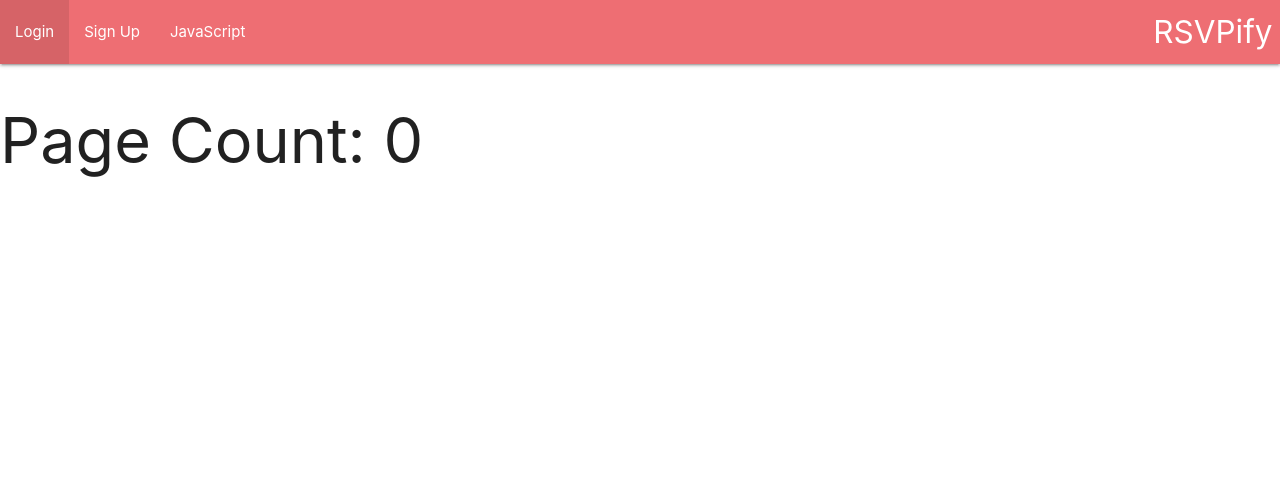
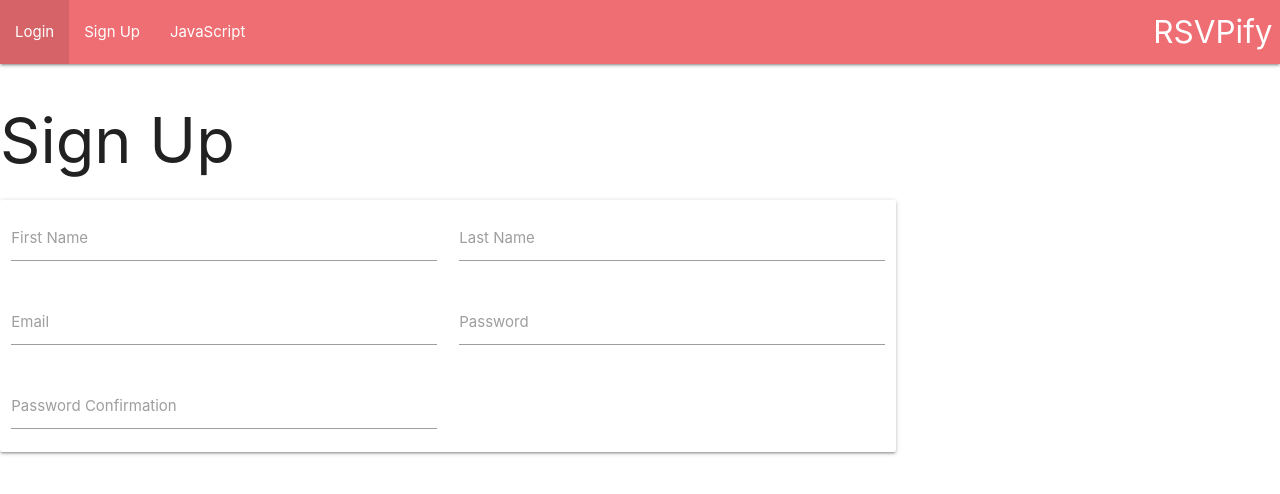
Before and after one commit to demijeffrey/rsvpify, a React (Create React App) app in the folder client/: page /signup in a window 1280 px wide. Shown: the top 494 px of the page. Built offline with nearby package versions, Linux system fonts and the light colour scheme; no server answers.

Commit message:
Build signup and login forms, add state

```diff
--- a/client/src/Components/App.js
+++ b/client/src/Components/App.js
@@ -3,6 +3,7 @@ import { useState, useEffect } from "react";
 import { BrowserRouter, Switch, Route } from "react-router-dom";
 import Login from "./Login";
 import NavBar from "./NavBar";
+import SignUp from "./SignUp";
 
 function App() {
   const [count, setCount] = useState(0);
@@ -18,8 +19,9 @@ function App() {
       <div className="App">
         <NavBar />
         <Switch>
-          <Route path="/testing">
-            <h1>Test Route</h1>
+          <Route path="/signup">
+            <h1>Sign Up</h1>
+            <SignUp />
           </Route>
           <Route path="/login">
             <h1>Login</h1>
--- a/client/src/Components/Login.js
+++ b/client/src/Components/Login.js
@@ -1,17 +1,24 @@
+import { useState } from "react"
+
 function Login() {
+
+    const [email, setEmail] = useState('')
+    const [password, setPassword] = useState('')
+    const [error, setError] = useState('')
 
     return(
         <form className="card container">
             <div className="row">
                 <div className="input-field col s6">
-                    <input type="email" className="validate"/>
+                    <input type="email" value={email} onChange={(e) => setEmail(e.target.value)} className="validate"/>
                     <label>Email</label>
                 </div>
                 <div className="input-field col s6">
-                    <input type="password" className="validate"/>
+                    <input type="password" value={password} onChange={(e) => setPassword(e.target.value)} className="validate"/>
                     <label>Password</label>
                 </div>
             </div>
+            {error}
         </form>
     )
 
--- a/client/src/Components/NavBar.js
+++ b/client/src/Components/NavBar.js
@@ -6,7 +6,7 @@ function NavBar() {
                 <a href="#" className="brand-logo right">RSVPify</a>
                 <ul id="nav-mobile" className="left hide-on-med-and-down">
                     <li><a href="/login">Login</a></li>
-                    <li><a href="badges.html">Sign Up</a></li>
+                    <li><a href="/signup">Sign Up</a></li>
                     <li><a href="collapsible.html">JavaScript</a></li>
                 </ul>
             </div>
--- /dev/null
+++ b/client/src/Components/SignUp.js
@@ -0,0 +1,42 @@
+import { useState } from "react"
+
+function SignUp() {
+
+    const [firstName, setFirstName] = useState('')
+    const [lastName, setLastName] = useState('')
+    const [email, setEmail] = useState('')
+    const [password, setPassword] = useState('')
+    const [passwordConfirmation, setPasswordConfirmation] = useState('')
+    const [errors, setErrors] = useState([])
+
+    return(
+        <form className="card container">
+            <div className="row">
+                <div className="input-field col s6">
+                    <input type="text" value={firstName} onChange={(e) => setFirstName(e.target.value)} className="validate"/>
+                    <label>First Name</label>
+                </div>
+                <div className="input-field col s6">
+                    <input type="text" value={lastName} onChange={(e) => setLastName(e.target.value)} className="validate"/>
+                    <label>Last Name</label>
+                </div>
+                <div className="input-field col s6">
+                    <input type="email" value={email} onChange={(e) => setEmail(e.target.value)} className="validate"/>
+                    <label>Email</label>
+                </div>
+                <div className="input-field col s6">
+                    <input type="password" value={password} onChange={(e) => setPassword(e.target.value)} className="validate"/>
+                    <label>Password</label>
+                </div>
+                <div className="input-field col s6">
+                    <input type="password" value={passwordConfirmation} onChange={(e) => setPasswordConfirmation(e.target.value)} className="validate"/>
+                    <label>Password Confirmation</label>
+                </div>
+            </div>
+            {errors}
+        </form>
+    )
+
+}
+
+export default SignUp
```
